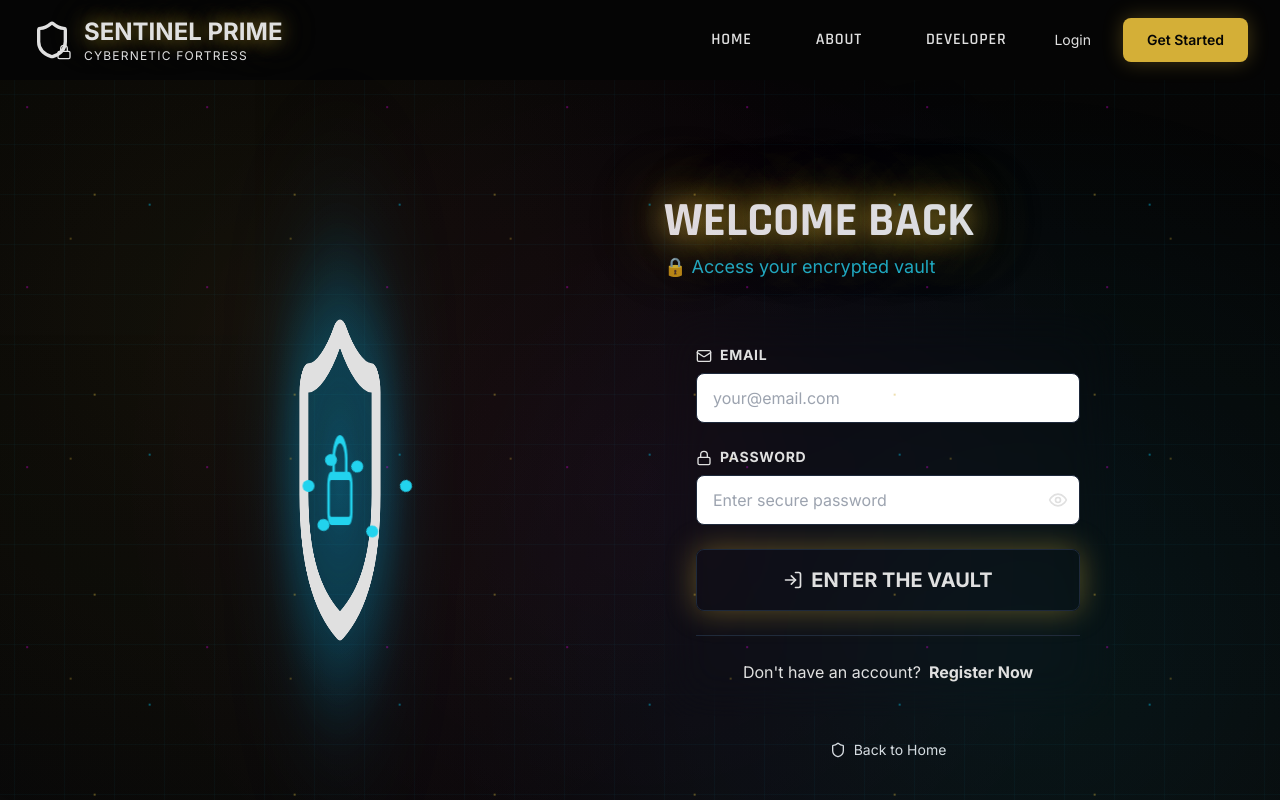
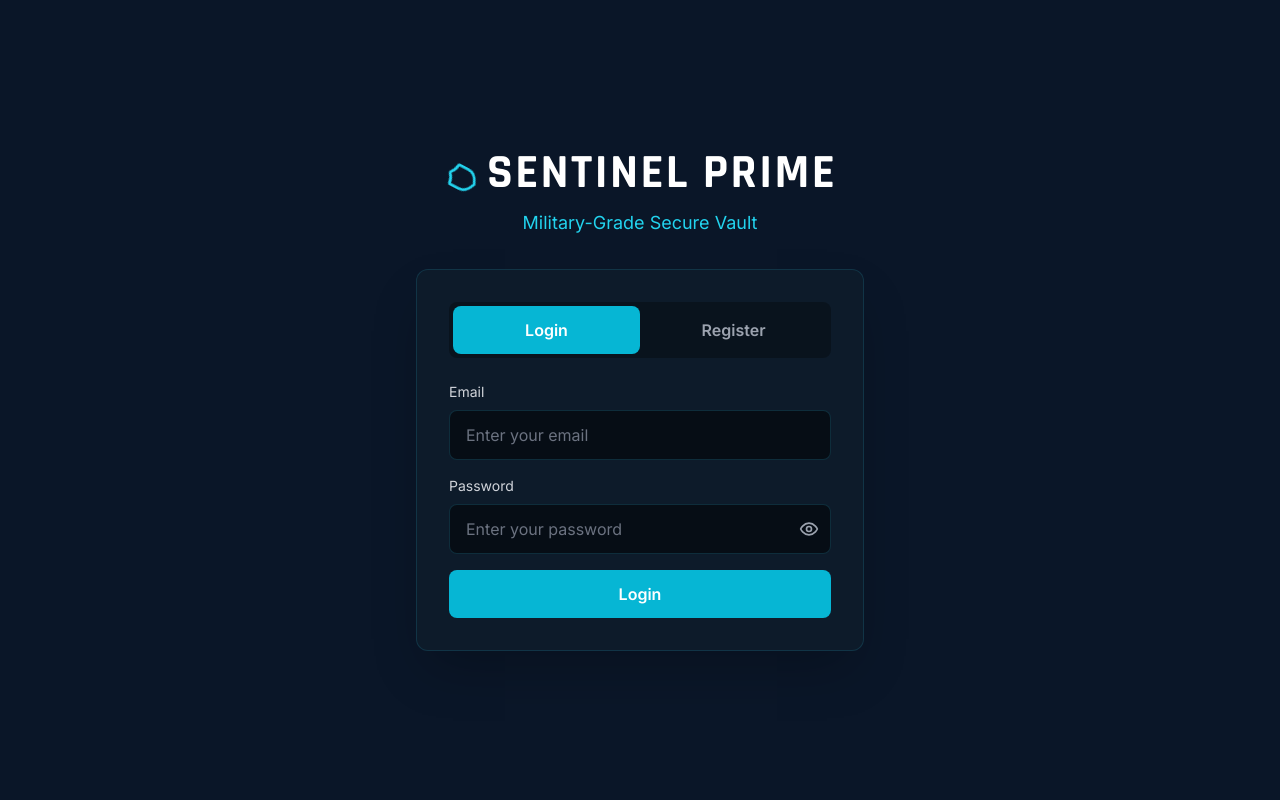
Before and after one commit to KushRadhanpura/sentinel-prime, a React (Vite) app in the folder frontend/: page /login in a window 1280 px wide. Shown: the top 800 px of the page. Built offline with nearby package versions, Linux system fonts and the light colour scheme.

Commit message:
🎨 Match exact login page design from screenshot
- Small rotating shield icon next to SENTINEL PRIME title
- Clean dark blue/cyan color scheme
- Login/Register tab switcher at top
- Simple centered card layout
- Cyan button and borders
- Removed extra decorations for clean minimal look

```diff
--- a/frontend/src/pages/LoginPage.jsx
+++ b/frontend/src/pages/LoginPage.jsx
@@ -1,8 +1,7 @@
 import React, { useState } from 'react';
-import { useNavigate, Link } from 'react-router-dom';
+import { useNavigate } from 'react-router-dom';
 import { motion } from 'framer-motion';
-import { Shield, Mail, Lock, User, Eye, EyeOff, LogIn, UserPlus } from 'lucide-react';
-import PublicLayout from '../components/layout/PublicLayout';
+import { Shield, Eye, EyeOff } from 'lucide-react';
 import useAuthStore from '../store/useAuthStore';
 
 const LoginPage = () => {
@@ -26,7 +25,6 @@ const LoginPage = () => {
       } else {
         await register(formData);
       }
-      // Navigation will happen automatically via App.jsx routing
       navigate('/dashboard');
     } catch (err) {
       console.error('Auth error:', err);
@@ -44,147 +42,110 @@ const LoginPage = () => {
   };
 
   return (
-    <PublicLayout>
-      <div className="min-h-screen flex items-center justify-center px-4 py-20 grid-bg">
-        <div className="grid lg:grid-cols-2 gap-12 max-w-6xl w-full items-center">
-          {/* Left Side - 3D Shield Animation */}
+    <div className="min-h-screen bg-[#0a1628] flex flex-col items-center justify-center px-4">
+      {/* Header with rotating shield */}
       <motion.div
-            initial={{ opacity: 0, x: -50 }}
-            animate={{ opacity: 1, x: 0 }}
-            transition={{ duration: 0.8 }}
-            className="hidden lg:flex items-center justify-center"
+        initial={{ opacity: 0, y: -20 }}
+        animate={{ opacity: 1, y: 0 }}
+        className="text-center mb-8"
       >
-            <div className="relative w-[400px] h-[400px]">
-              {/* Rotating Shield */}
+        <div className="flex items-center justify-center mb-3">
           <motion.div
-                animate={{ rotateY: 360 }}
-                transition={{ duration: 8, repeat: Infinity, ease: "linear" }}
-                className="absolute inset-0 flex items-center justify-center"
-                style={{ perspective: '1000px' }}
+            animate={{ rotate: 360 }}
+            transition={{ duration: 3, repeat: Infinity, ease: "linear" }}
           >
-                <Shield
-                  className="w-[350px] h-[350px] text-gold drop-shadow-2xl"
-                  style={{
-                    filter: 'drop-shadow(0 0 60px rgba(0, 191, 255, 0.8)) drop-shadow(0 0 100px rgba(0, 191, 255, 0.5))',
-                  }}
-                />
-                {/* Lock in center */}
-                <div className="absolute top-1/2 left-1/2 -translate-x-1/2 -translate-y-1/2">
-                  <motion.div
-                    animate={{ scale: [1, 1.1, 1] }}
-                    transition={{ duration: 2, repeat: Infinity }}
-                  >
-                    <Lock
-                      className="w-24 h-24 text-cyan-400"
-                      style={{
-                        filter: 'drop-shadow(0 0 30px rgba(0, 191, 255, 0.8))',
-                      }}
-                    />
+            <Shield className="w-8 h-8 text-cyan-400 mr-3" />
           </motion.div>
+          <h1 className="text-4xl md:text-5xl font-bold text-white tracking-wider">
+            SENTINEL PRIME
+          </h1>
         </div>
+        <p className="text-cyan-400 text-lg">Military-Grade Secure Vault</p>
       </motion.div>
 
-              {/* Orbiting Particles */}
-              {[...Array(6)].map((_, i) => (
+      {/* Login/Register Card */}
       <motion.div
-                  key={i}
-                  className="absolute w-3 h-3 bg-cyan-400 rounded-full"
-                  style={{
-                    top: '50%',
-                    left: '50%',
+        initial={{ opacity: 0, scale: 0.95 }}
+        animate={{ opacity: 1, scale: 1 }}
+        transition={{ delay: 0.2 }}
+        className="w-full max-w-md bg-[#0d1b2a] rounded-xl border border-cyan-900/50 p-8 shadow-2xl"
+      >
+        {/* Tab Buttons */}
+        <div className="flex mb-6 bg-black/30 rounded-lg p-1">
+          <button
+            onClick={() => {
+              setIsLogin(true);
+              clearError();
             }}
-                  animate={{
-                    rotate: 360,
-                    x: Math.cos((i * Math.PI * 2) / 6) * 150,
-                    y: Math.sin((i * Math.PI * 2) / 6) * 150,
+            className={`flex-1 py-3 px-4 rounded-lg font-semibold transition-all duration-300 ${
+              isLogin
+                ? 'bg-cyan-500 text-white'
+                : 'text-gray-400 hover:text-white'
+            }`}
+          >
+            Login
+          </button>
+          <button
+            onClick={() => {
+              setIsLogin(false);
+              clearError();
             }}
-                  transition={{
-                    duration: 4,
-                    repeat: Infinity,
-                    ease: "linear",
-                    delay: i * 0.2,
-                  }}
-                />
-              ))}
-            </div>
-          </motion.div>
-
-          {/* Right Side - Form */}
-          <motion.div
-            initial={{ opacity: 0, x: 50 }}
-            animate={{ opacity: 1, x: 0 }}
-            transition={{ duration: 0.8 }}
-            className="w-full max-w-md mx-auto lg:mx-0"
+            className={`flex-1 py-3 px-4 rounded-lg font-semibold transition-all duration-300 ${
+              !isLogin
+                ? 'bg-cyan-500 text-white'
+                : 'text-gray-400 hover:text-white'
+            }`}
           >
-            {/* Header */}
-            <div className="text-center lg:text-left mb-8">
-              <h1 className="text-5xl font-rajdhani font-bold mb-2">
-                <span className="text-gradient-gold glow-gold-strong">
-                  {isLogin ? 'WELCOME BACK' : 'JOIN SENTINEL'}
-                </span>
-              </h1>
-              <p className="text-cyan-400/80 text-lg">
-                {isLogin
-                  ? '🔒 Access your encrypted vault'
-                  : '🛡️ Create your secure account'}
-              </p>
+            Register
+          </button>
         </div>
 
-            {/* Form Card */}
-            <div className="glass-card border-gold/30 p-8 backdrop-blur-xl">
+        {/* Error Message */}
         {error && (
           <motion.div
-                  initial={{ opacity: 0, x: -20 }}
-                  animate={{ opacity: 1, x: 0 }}
-                  className="mb-6 p-4 bg-red-500/10 border border-red-500/30 rounded-lg"
+            initial={{ opacity: 0, y: -10 }}
+            animate={{ opacity: 1, y: 0 }}
+            className="mb-4 p-3 bg-red-900/30 border border-red-500/50 rounded-lg text-red-400 text-sm"
           >
-                  <p className="text-red-400 text-sm font-mono">⚠️ {error}</p>
+            {error}
           </motion.div>
         )}
 
-              <form onSubmit={handleSubmit} className="space-y-6">
-                {/* Username (Register only) */}
+        {/* Form */}
+        <form onSubmit={handleSubmit} className="space-y-4">
+          {/* Username - Register Only */}
           {!isLogin && (
             <div>
-                    <label className="block text-sm font-rajdhani font-bold text-gold mb-2 uppercase tracking-wider">
-                      <User className="w-4 h-4 inline mr-2" />
-                      USERNAME
-                    </label>
+              <label className="block text-gray-300 text-sm mb-2">Username</label>
               <input
                 type="text"
                 name="username"
                 value={formData.username}
                 onChange={handleChange}
                 required={!isLogin}
-                      className="w-full px-4 py-3 bg-dark-lighter/50 border border-gold/20 rounded-lg text-silver focus:border-gold focus:outline-none transition-all duration-300 focus:shadow-[0_0_20px_rgba(212,175,55,0.3)]"
-                      placeholder="Choose a username"
+                className="w-full px-4 py-3 bg-black/50 border border-cyan-900/50 rounded-lg text-white placeholder-gray-500 focus:outline-none focus:border-cyan-500 transition-colors"
+                placeholder="Enter username"
               />
             </div>
           )}
 
           {/* Email */}
           <div>
-                  <label className="block text-sm font-rajdhani font-bold text-gold mb-2 uppercase tracking-wider">
-                    <Mail className="w-4 h-4 inline mr-2" />
-                    EMAIL
-                  </label>
+            <label className="block text-gray-300 text-sm mb-2">Email</label>
             <input
               type="email"
               name="email"
               value={formData.email}
               onChange={handleChange}
               required
-                    className="w-full px-4 py-3 bg-dark-lighter/50 border border-gold/20 rounded-lg text-silver focus:border-gold focus:outline-none transition-all duration-300 focus:shadow-[0_0_20px_rgba(212,175,55,0.3)]"
-                    placeholder="your@email.com"
+              className="w-full px-4 py-3 bg-black/50 border border-cyan-900/50 rounded-lg text-white placeholder-gray-500 focus:outline-none focus:border-cyan-500 transition-colors"
+              placeholder="Enter your email"
             />
           </div>
 
           {/* Password */}
           <div>
-                  <label className="block text-sm font-rajdhani font-bold text-gold mb-2 uppercase tracking-wider">
-                    <Lock className="w-4 h-4 inline mr-2" />
-                    PASSWORD
-                  </label>
+            <label className="block text-gray-300 text-sm mb-2">Password</label>
             <div className="relative">
               <input
                 type={showPassword ? 'text' : 'password'}
@@ -192,13 +153,13 @@ const LoginPage = () => {
                 value={formData.password}
                 onChange={handleChange}
                 required
-                      className="w-full px-4 py-3 bg-dark-lighter/50 border border-gold/20 rounded-lg text-silver focus:border-gold focus:outline-none transition-all duration-300 focus:shadow-[0_0_20px_rgba(212,175,55,0.3)] pr-12"
-                      placeholder="Enter secure password"
+                className="w-full px-4 py-3 bg-black/50 border border-cyan-900/50 rounded-lg text-white placeholder-gray-500 focus:outline-none focus:border-cyan-500 transition-colors pr-12"
+                placeholder="Enter your password"
               />
               <button
                 type="button"
                 onClick={() => setShowPassword(!showPassword)}
-                      className="absolute right-3 top-1/2 -translate-y-1/2 text-silver/50 hover:text-gold transition-colors"
+                className="absolute right-3 top-1/2 -translate-y-1/2 text-gray-400 hover:text-cyan-400 transition-colors"
               >
                 {showPassword ? (
                   <EyeOff className="w-5 h-5" />
@@ -210,64 +171,23 @@ const LoginPage = () => {
           </div>
 
           {/* Submit Button */}
-                <motion.button
-                  whileHover={{ scale: 1.02 }}
-                  whileTap={{ scale: 0.98 }}
+          <button
             type="submit"
             disabled={isLoading}
-                  className="w-full py-4 bg-gradient-to-r from-gold to-gold/80 hover:from-gold/90 hover:to-gold text-dark font-rajdhani font-black text-xl rounded-lg transition-all duration-300 disabled:opacity-50 disabled:cursor-not-allowed shadow-[0_0_30px_rgba(212,175,55,0.4)] hover:shadow-[0_0_50px_rgba(212,175,55,0.6)] border border-gold"
+            className="w-full py-3 bg-cyan-500 hover:bg-cyan-600 text-white font-semibold rounded-lg transition-all duration-300 disabled:opacity-50 disabled:cursor-not-allowed mt-6"
           >
             {isLoading ? (
               <span className="flex items-center justify-center">
-                      <div className="w-5 h-5 border-2 border-dark border-t-transparent rounded-full animate-spin mr-3"></div>
-                      AUTHENTICATING...
+                <div className="w-5 h-5 border-2 border-white border-t-transparent rounded-full animate-spin mr-2"></div>
+                Processing...
               </span>
             ) : (
-                    <span className="flex items-center justify-center">
-                      {isLogin ? (
-                        <>
-                          <LogIn className="w-5 h-5 mr-2" />
-                          ENTER THE VAULT
-                        </>
-                      ) : (
-                        <>
-                          <UserPlus className="w-5 h-5 mr-2" />
-                          JOIN SENTINEL PRIME
-                        </>
+              isLogin ? 'Login' : 'Register'
             )}
-                    </span>
-                  )}
-                </motion.button>
+          </button>
         </form>
-
-              {/* Toggle Mode */}
-              <div className="mt-6 text-center pt-6 border-t border-gold/20">
-                <p className="text-silver/70">
-                  {isLogin ? "Don't have an account?" : 'Already have an account?'}
-                  <button
-                    onClick={toggleMode}
-                    className="ml-2 text-gold hover:text-gold/80 font-bold transition-colors glow-gold-subtle"
-                  >
-                    {isLogin ? 'Register Now' : 'Login Here'}
-                  </button>
-                </p>
-              </div>
-            </div>
-
-            {/* Back to Home */}
-            <div className="mt-6 text-center">
-              <Link
-                to="/"
-                className="text-silver/60 hover:text-gold transition-colors text-sm inline-flex items-center"
-              >
-                <Shield className="w-4 h-4 mr-2" />
-                Back to Home
-              </Link>
-            </div>
       </motion.div>
     </div>
-      </div>
-    </PublicLayout>
   );
 };
 
```
Lines whose indentation alone changed are shown as unchanged.
